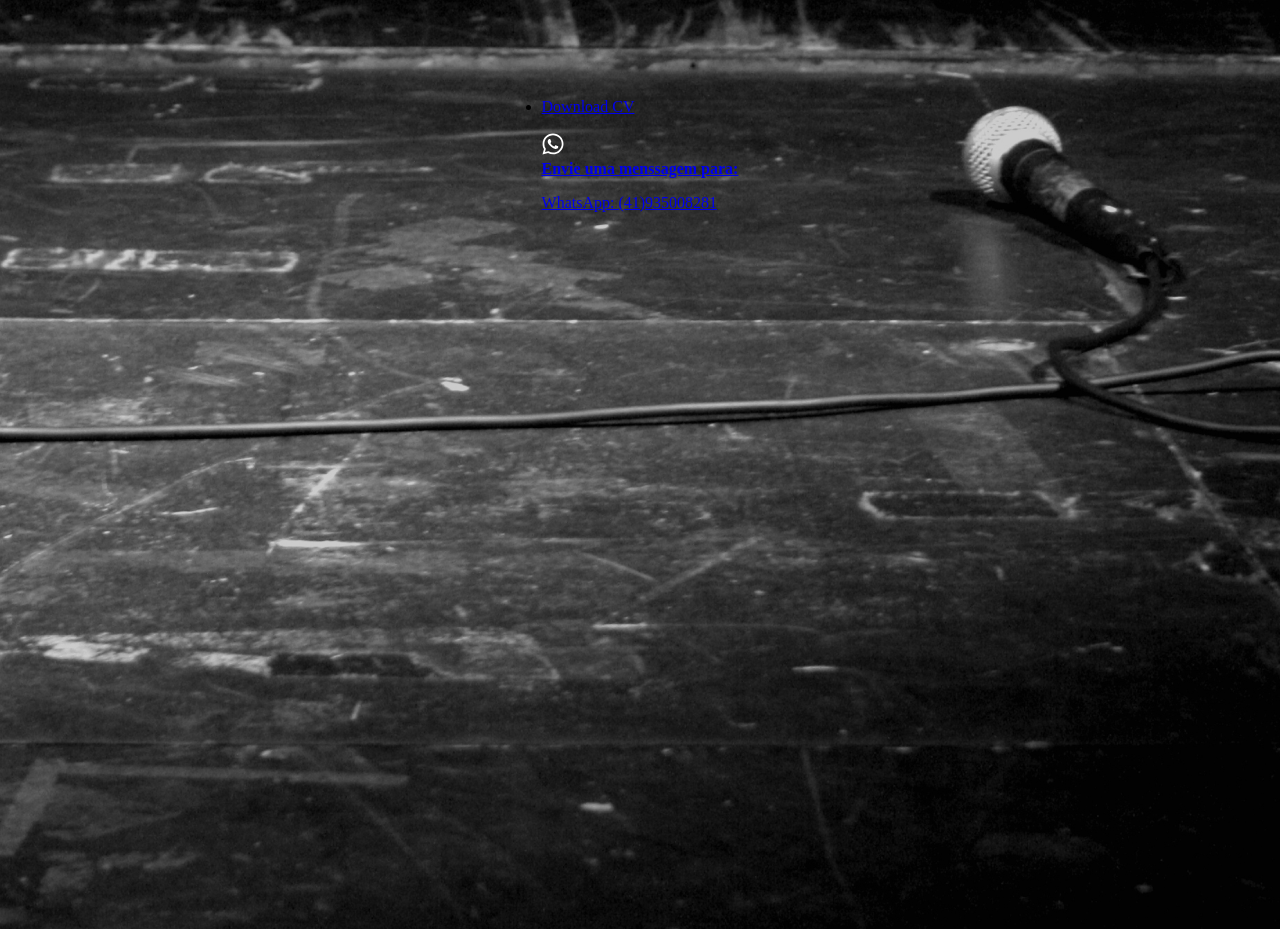
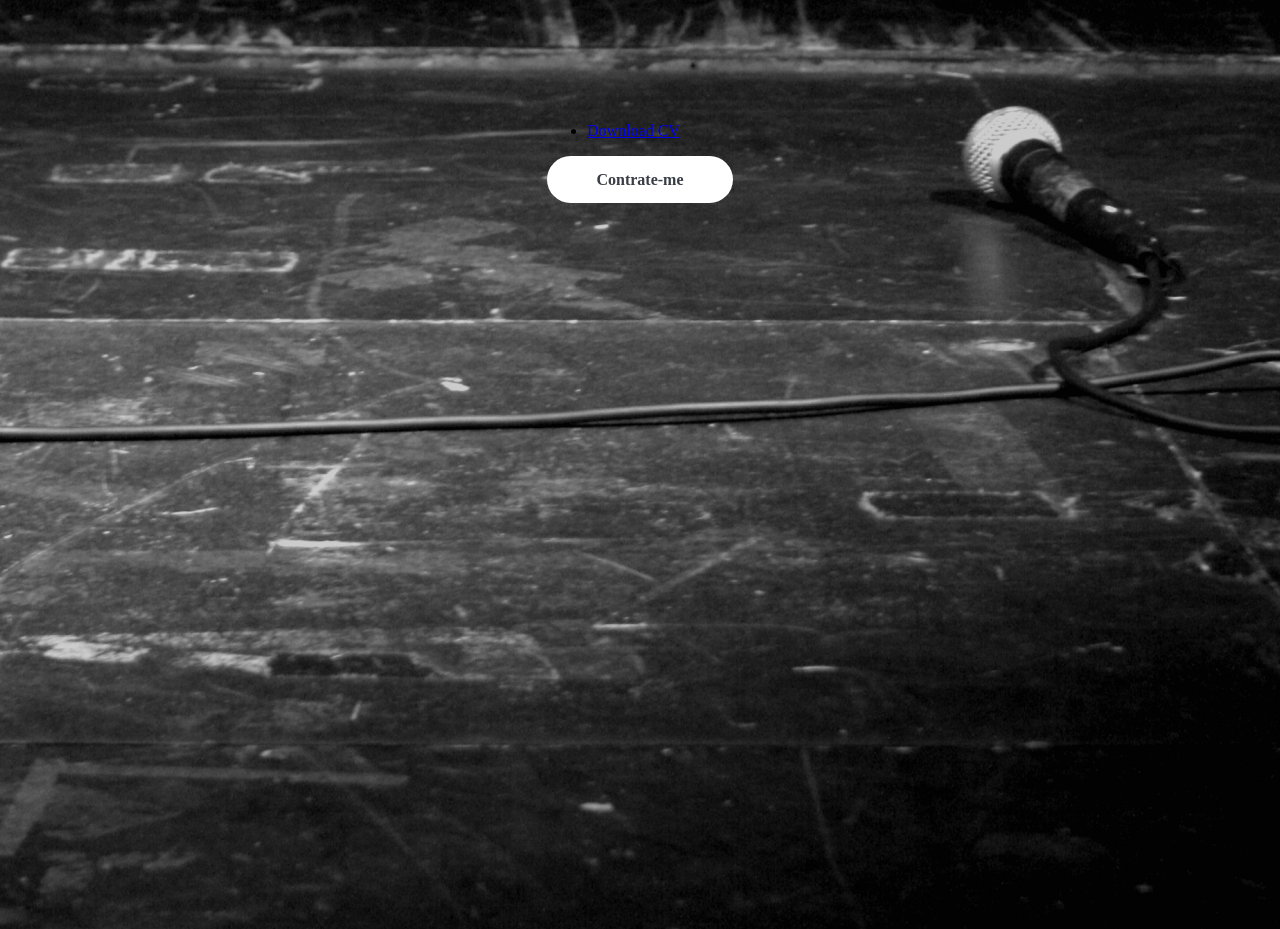
Before and after one commit to guidossan/Portifolio, an Angular app in the folder portifolio-angular/: page / in a window 1280 px wide. Shown: the part 929-1858 px from the top of the page. Built offline with nearby package versions, Linux system fonts and the light colour scheme.

Commit message:
botao contate-me

```diff
--- a/portifolio-angular/src/app/modules/portifolio/components/inicial/inicial.component.html
+++ b/portifolio-angular/src/app/modules/portifolio/components/inicial/inicial.component.html
@@ -9,16 +9,15 @@
         </a>
       </li>
     </ul>
-    <figure>
-      <img src="../../../../../assets/icons/whatsapp.svg" alt="Icone para contato whatsApp" width="22px" height="24px" style="color: black;"/>
-      <figcaption>
-        <a href="https://wa.me/554195008281?text=Tenho%20interesse%20em%20comprar%20seu%20carro"
-            target="_black">
-        <strong>Envie uma menssagem para:</strong>
-        <p>WhatsApp: (41)935008281</p>
+    <div class="div-contate">
+      <a
+      href="https://wa.me/554195008281?text=Tenho%20interesse%20em%20comprar%20seu%20carro"
+      target="_black"
+      >
+        <strong>Contrate-me</strong>
+
       </a>
-      </figcaption>
-    </figure>
+    </div>
   </section>
 
 
--- a/portifolio-angular/src/app/modules/portifolio/components/inicial/inicial.component.scss
+++ b/portifolio-angular/src/app/modules/portifolio/components/inicial/inicial.component.scss
@@ -8,4 +8,24 @@
   background-image: url('../../../../../assets/img/backgrund.png');
   background-repeat: no-repeat; /* Adicionado para evitar repetição */
   background-size: cover; /* Adicionado para ajustar o tamanho da imagem ao container */
+  .div-contate{
+    display: flex;
+    width: 186px;
+    height: 47px;
+    border-radius: 24px;
+    gap:5px;
+    background-color: #FFFFFF;
+    align-items: center;
+    justify-content: center;
+    a {
+      text-decoration: none;
+    }
+    strong{
+      margin-top: 10px;
+      margin-bottom: 10px;
+      margin-left: 32px;
+      margin-right: 32px;
+      color: #393E46;
+    }
+  }
 }
```
